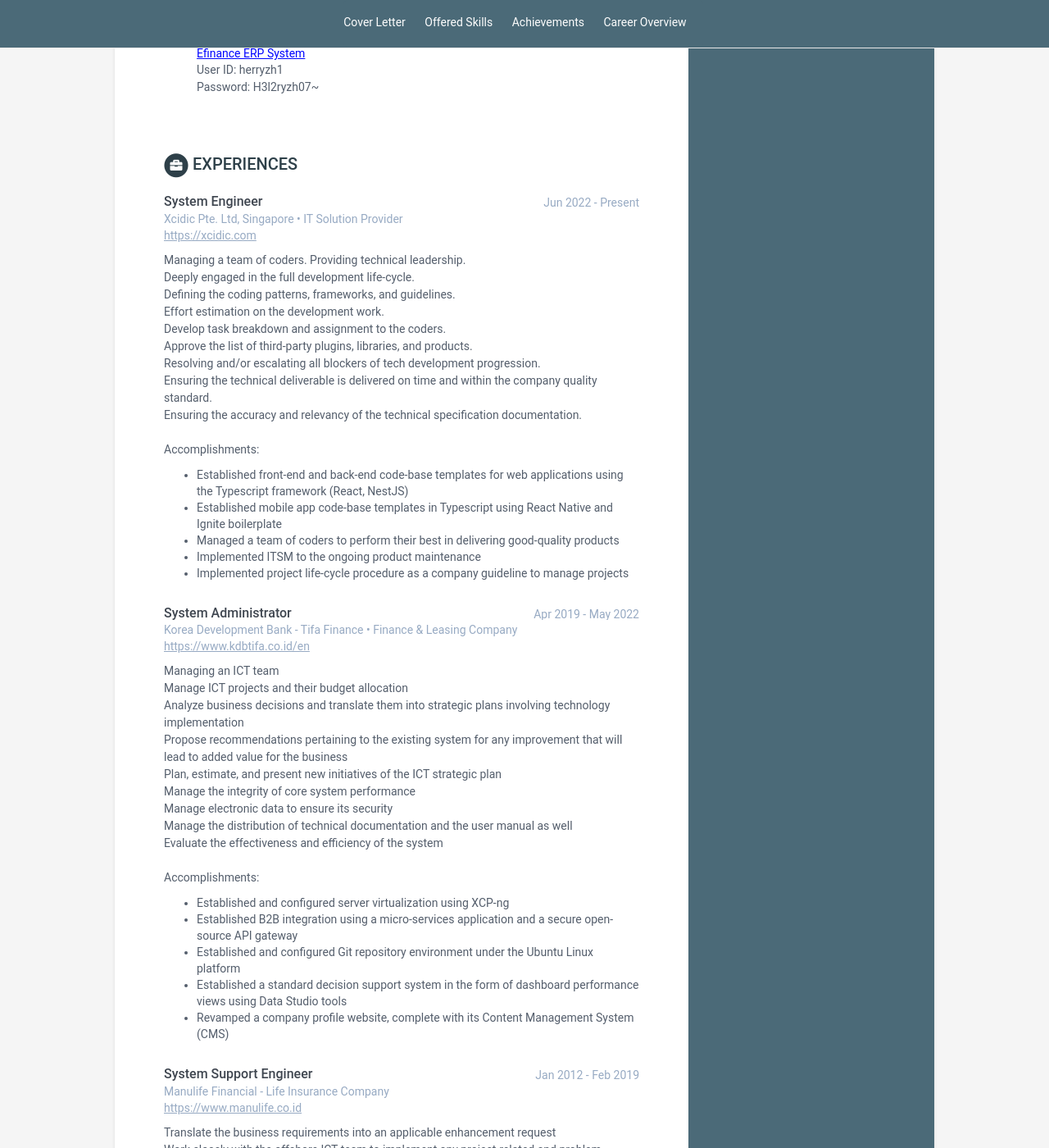
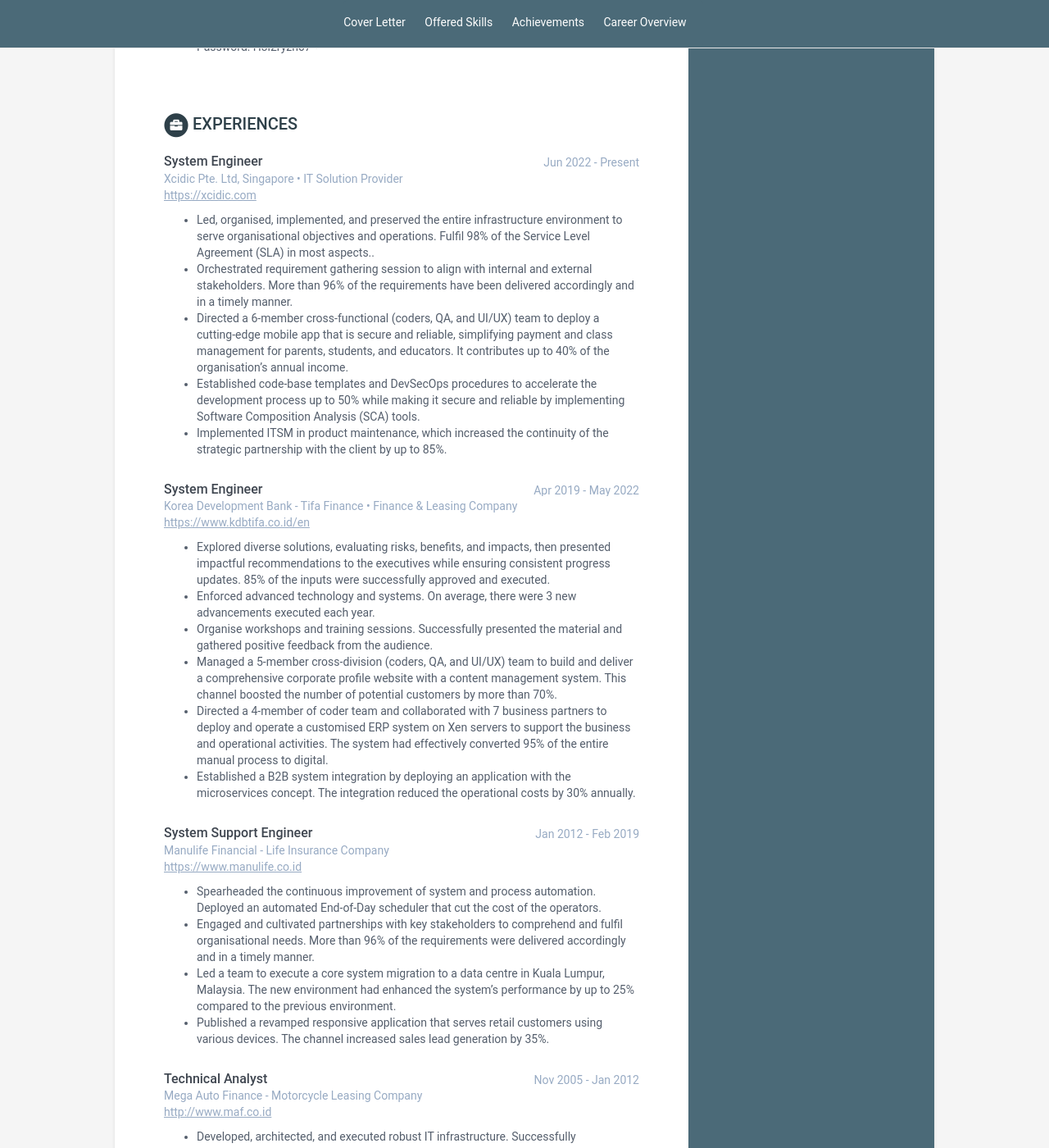
Before and after one commit to hz81/cv-se001, a Jekyll site: the page built from index.html, in a window 1280 px wide and 1400 px high, scrolled down 2017 px. Shown: the whole window at 82% size. Built offline with Jekyll 4.4.1, drawn with Linux system fonts in a browser that asks for light colours; some of the changed text lies outside the part shown.

Commit message:
Update data.yml

```diff
--- a/_data/data.yml
+++ b/_data/data.yml
@@ -3,7 +3,7 @@
 #
 
 headermenu:
-    cover-letter: https://drive.google.com/file/d/1NEh8dclpu65rqo6BNv-ihW2zmDmIaU6i/view?usp=sharing
+    cover-letter: https://1drv.ms/w/s!AvF_WyEroz-p0bFfbp2LF5k12tFl8w?e=ayH14c
 
 sidebar:
     about: False # set to False or comment line if you want to remove the "how to use?" in the sidebar
@@ -26,7 +26,7 @@ sidebar:
     github-link: https://github.com/hz81
     website: Herry's CV
     website-link: https://se1.hzy10.com
-    download-pdf: https://drive.google.com/file/d/1r8RmKPgFAh0_Rkt2WNXDl32sy1hesEK7/view?usp=sharing
+    download-pdf: https://1drv.ms/w/s!AvF_WyEroz-p0bFehKsBt9SMQGiE0A?e=kupu9n
 
     characters:
       title: Characters
@@ -94,38 +94,58 @@ qualifications:
             - Bullet point
 
 highlights:
-    title: Highlights
+    title: Professional Summary
     summary: |
-      - Experienced System Engineer (+10 years of experience)
-      - Competent in most phases of the Agile project management methodology
-      - Proficient in identifying, troubleshooting, and resolving issues or problems related to technical computer hardware and software.
-      - Proven success in maintaining communication with users during the resolution of the issue and conveying progress updates in the most friendly way possible
-      - Familiar with Microsoft and Linux Ubuntu environment
-      - Experience in maintaining legacy systems while progressing the upgrades
-      - A diligent and productive team player who accentuates communication across all lines
-      - A potential leader for a small yet effective team
-      - A passionate learner who strives to improve lives through novelty
+        Success-oriented System Engineer with 10+ years of industry expertise. <br>
+        Skilled in all stages of Agile software development life cycle. <br>
+        Competent in identifying, troubleshooting, and resolving problems related to technical computer hardware and software. <br>
+        Proven success in keeping communication during the resolution, and conveying progress updates in the most friendly way possible. <br>
+        Familiar with Microsoft and Linux Ubuntu ecosystem. <br>
+        Proficient in nurturing legacy systems while driving upgrades. <br>
+        High-productive and easy-to-adapt person. <br>
+        A positive can-do attitude and a dedicated learner aiming to enhance lives through innovation.
 
-skills-attributes:
-    title: Skills Attributes
-    skill:
-      - title: Analysis skill
-        desc: "Solid understanding of translating requirements into applicable solutions; Perform effective troubleshooting in all cases and properly solve the issue by applying best practices methods that will hold for the longest time possible"
-
-      - title: Problem-solving skill
-        desc: "A broad range of experience in applying best practise approaches to come up with creative workaround solutions; Demonstrated success in maintaining legacy systems during upgrades"
-
-      - title: Management skill
-        desc: "Adept at managing the priorities of the product/service roadmap and backlog; Competent in delivering projects using the Agile method, as proven by completing projects that convert into products/services"
-
-      - title: Organization skill
-        desc: "Confident in managing the expectations of users and stakeholders; Capable of establishing collaboration between teams, departments, and senior management"
-
-      - title: Interpersonal skill
-        desc: "Proven ability to build stakeholder and user engagement; Oversee the implementation of product changes and communicate the impact to stakeholders, users, customers, and teams"
-
-      - title: Communication skill
-        desc: "Good written and verbal communication skills; Competent languages: English (Professional), Bahasa (Native)"
+experiences:
+    title: Experiences
+    info:
+      - role: System Engineer
+        time: Jun 2022 - Present
+        company: Xcidic Pte. Ltd, Singapore • IT Solution Provider
+        site: https://xcidic.com
+        details: |
+            - Led, organised, implemented, and preserved the entire infrastructure environment to serve organisational objectives and operations. Fulfil 98% of the Service Level Agreement (SLA) in most aspects..
+            - Orchestrated requirement gathering session to align with internal and external stakeholders. More than 96% of the requirements have been delivered accordingly and in a timely manner.
+            - Directed a 6-member cross-functional (coders, QA, and UI/UX) team to deploy a cutting-edge mobile app that is secure and reliable, simplifying payment and class management for parents, students, and educators. It contributes up to 40% of the organisation’s annual income.
+            - Established code-base templates and DevSecOps procedures to accelerate the development process up to 50% while making it secure and reliable by implementing Software Composition Analysis (SCA) tools.
+            - Implemented ITSM in product maintenance, which increased the continuity of the strategic partnership with the client by up to 85%.
+      - role: System Engineer
+        time: Apr 2019 - May 2022
+        company: Korea Development Bank - Tifa Finance • Finance & Leasing Company
+        site: https://www.kdbtifa.co.id/en
+        details: |
+            - Explored diverse solutions, evaluating risks, benefits, and impacts, then presented impactful recommendations to the executives while ensuring consistent progress updates. 85% of the inputs were successfully approved and executed.
+            - Enforced advanced technology and systems. On average, there were 3 new advancements executed each year.
+            - Organise workshops and training sessions. Successfully presented the material and gathered positive feedback from the audience.
+            - Managed a 5-member cross-division (coders, QA, and UI/UX) team to build and deliver a comprehensive corporate profile website with a content management system. This channel boosted the number of potential customers by more than 70%.
+            - Directed a 4-member of coder team and collaborated with 7 business partners to deploy and operate a customised ERP system on Xen servers to support the business and operational activities. The system had effectively converted 95% of the entire manual process to digital.
+            - Established a B2B system integration by deploying an application with the microservices concept. The integration reduced the operational costs by 30% annually.
+      - role: System Support Engineer
+        time: Jan 2012 - Feb 2019
+        company: Manulife Financial - Life Insurance Company
+        site: https://www.manulife.co.id
+        details: |
+            - Spearheaded the continuous improvement of system and process automation. Deployed an automated End-of-Day scheduler that cut the cost of the operators.
+            - Engaged and cultivated partnerships with key stakeholders to comprehend and fulfil organisational needs. More than 96% of the requirements were delivered accordingly and in a timely manner.
+            - Led a team to execute a core system migration to a data centre in Kuala Lumpur, Malaysia. The new environment had enhanced the system’s performance by up to 25% compared to the previous environment.
+            - Published a revamped responsive application that serves retail customers using various devices. The channel increased sales lead generation by 35%.
+      - role: Technical Analyst
+        time: Nov 2005 - Jan 2012
+        company: Mega Auto Finance - Motorcycle Leasing Company
+        site: http://www.maf.co.id
+        details: |
+            - Developed, architected, and executed robust IT infrastructure. Successfully implemented server ecosystem by using VMware.
+            - Collaborated with cross-functional teams to deliver and deploy an upgraded core system. It supported 98% of the entire business process for both retail customers and internal back-office users.
+            - Published enhancements to improve payment collection processing time to less than 0.5 second on average.
 
 skills-tech:
     title: Technical Skills
@@ -154,121 +174,62 @@ skills-tech:
         name: "IIS, VMware, XCP-ng, WinBox"
         level: 90%
 
-      - group: "Collaboration App"
-        name: "Github, M65, Google Workspace, Jira"
+      - group: "Collaboration & Cloud services"
+        name: "Github, M65, Google Workspace, Jira, Azure Active Directory, AWS"
         level: 90%
 
+skills-attributes:
+    title: Skills Attributes
+    skill:
+      - title: Analysis skill
+        desc: "Solid understanding of translating requirements into applicable solutions; Perform effective troubleshooting in all cases and properly solve the issue by applying best practices methods that will hold for the longest time possible"
+
+      - title: Problem-solving skill
+        desc: "A broad range of experience in applying best practise approaches to come up with creative workaround solutions; Demonstrated success in maintaining legacy systems during upgrades"
+
+      - title: Management skill
+        desc: "Adept at managing the priorities of the product/service roadmap and backlog; Competent in delivering projects using the Agile method, as proven by completing projects that convert into products/services"
+
+      - title: Organization skill
+        desc: "Confident in managing the expectations of users and stakeholders; Capable of establishing collaboration between teams, departments, and senior management"
+
+      - title: Interpersonal skill
+        desc: "Proven ability to build stakeholder and user engagement; Oversee the implementation of product changes and communicate the impact to stakeholders, users, customers, and teams"
+
+      - title: Communication skill
+        desc: "Good written and verbal communication skills; Competent languages: English (Professional), Bahasa (Native)"
+
 achievements:
-    title: Achievements
+    title: Portfolios
     contributions:
-      - desc: "Developed a performance monitoring dashboard using SQL Server, .Net Core, and Google Data Studio"
+      - desc: "Led and organised a team to deliver a seamless, robust, and secure mobile application that facilitates payment and class management across parents, students, and educators in the Singapore region"
+        links:
+          - url: https://play.google.com/store/apps/details?id=com.tuut
+            urldesc: Google PlayStore
+            urlatt:
+          - url: https://apps.apple.com/sg/app/tuut/id6446396937
+            urldesc: Apple AppStore
+            urlatt:
+      - desc: "Developed and implemented a performance monitoring dashboard called ikankita.org using SQL Server, .Net core, and Google Data Studio"
         links:
           - url: https://ikankita.org
-            urldesc: Ikankita
+            urldesc: ikankita.org
             urlatt:
-      - desc: "Worked with a team to deliver a seamless, robust, and secure mobile application that facilitates payment and class management across parents, students, and educators"
-        links:
-          - url: https://play.google.com/store/apps/details?id=com.tuut
-            urldesc: Google Play
-            urlatt:
-          - url: https://apps.apple.com/sg/app/tuut/id6446396937
-            urldesc: App Store
-            urlatt:
-      - desc: "Manage a team of three to conduct sub-system data migration to a data centre in Kuala Lumpur, Malaysia"
-        links:
-      - desc: "Worked with a team to develop revamped web applications that serves retail customers"
-        links:
-      - desc: "Manage an outsourced team to develop and deliver a company profile website, complete with its CMS"
+      - desc: "Orchestrated a team to deploy a company profile website complete with its content management system"
         links:
           - url: https://www.kdbtifa.co.id/en
-            urldesc: KDBTifa
+            urldesc: kdbtifa.co.id
             urlatt:
           - url: https://www.kdbtifa.co.id/backend/backend/auth/signin
-            urldesc: KDBTifa CMS
+            urldesc: CMS
             urlatt:
-      - desc: "Maintained a customized ERP system during its upgrade process. A trial site is available as the following:"
+      - desc: "Administered a customised ERP system during an upgrade process, including providing a staging site for trial"
         links:
           - url: http://202.157.189.196:7799
-            urldesc: Efinance ERP System
+            urldesc: ERP System
             urlatt: |
               User ID: herryzh1 <br>
               Password: H3l2ryzh07~
 
-experiences:
-    title: Experiences
-    info:
-      - role: System Engineer
-        time: Jun 2022 - Present
-        company: Xcidic Pte. Ltd, Singapore • IT Solution Provider
-        site: https://xcidic.com
-        details: |
-          Managing a team of coders. Providing technical leadership. <br>
-          Deeply engaged in the full development life-cycle. <br>
-          Defining the coding patterns, frameworks, and guidelines. <br>
-          Effort estimation on the development work. <br>
-          Develop task breakdown and assignment to the coders. <br>
-          Approve the list of third-party plugins, libraries, and products. <br>
-          Resolving and/or escalating all blockers of tech development progression. <br>
-          Ensuring the technical deliverable is delivered on time and within the company quality standard. <br>
-          Ensuring the accuracy and relevancy of the technical specification documentation. <br><br>
-          Accomplishments:
-            - Established front-end and back-end code-base templates for web applications using the Typescript framework (React, NestJS)
-            - Established mobile app code-base templates in Typescript using React Native and Ignite boilerplate
-            - Managed a team of coders to perform their best in delivering good-quality products
-            - Implemented ITSM to the ongoing product maintenance
-            - Implemented project life-cycle procedure as a company guideline to manage projects
-      - role: System Administrator
-        time: Apr 2019 - May 2022
-        company: Korea Development Bank - Tifa Finance • Finance & Leasing Company
-        site: https://www.kdbtifa.co.id/en
-        details: |
-          Managing an ICT team <br>
-          Manage ICT projects and their budget allocation <br>
-          Analyze business decisions and translate them into strategic plans involving technology implementation <br>
-          Propose recommendations pertaining to the existing system for any improvement that will lead to added value for the business <br>
-          Plan, estimate, and present new initiatives of the ICT strategic plan <br>
-          Manage the integrity of core system performance <br>
-          Manage electronic data to ensure its security <br>
-          Manage the distribution of technical documentation and the user manual as well <br>
-          Evaluate the effectiveness and efficiency of the system <br><br>
-          Accomplishments:
-            - Established and configured server virtualization using XCP-ng
-            - Established B2B integration using a micro-services application and a secure open-source API gateway
-            - Established and configured Git repository environment under the Ubuntu Linux platform
-            - Established a standard decision support system in the form of dashboard performance views using Data Studio tools
-            - Revamped a company profile website, complete with its Content Management System (CMS)
-      - role: System Support Engineer
-        time: Jan 2012 - Feb 2019
-        company: Manulife Financial - Life Insurance Company
-        site: https://www.manulife.co.id
-        details: |
-          Translate the business requirements into an applicable enhancement request <br>
-          Work closely with the offshore ICT team to implement any project-related and problem-solving activities <br>
-          Develop, enhance, improve, and implement any changes to the application based on the project scope using scrum and waterfall methodologies <br>
-          Manage the ICT projects and ensure all the tasks are well execute without any constraints <br>
-          Manage the prioritization of incident tickets <br>
-          Monitor, evaluate, and improve application performance <br>
-          Conduct user training sessions for any new changes applied <br>
-          Determine the quality of code before production deployment <br><br>
-          Accomplishments:
-            - Led a team to perform sub-system data migration to a data center in Kuala Lumpur (Malaysia)
-            - Managed a DevOps team to deliver a qualified service solution and products in a timely fashion
-            - Revamped an external website with mobile device compatibility using AngularJS and .Net framework
-      - role: Technical Analyst
-        time: Nov 2005 - Jan 2012
-        company: Mega Auto Finance - Motorcycle Leasing Company
-        site: http://www.maf.co.id
-        details: |
-          Inquiring regarding business and user requirements <br>
-          Managing a production support team <br>
-          Project execution using a waterfall approach <br>
-          Managing incident ticket handling activities <br>
-          Monitoring application performance <br>
-          Organize user training sessions <br><br>
-          Accomplishments:
-            - Revamped a core application website
-            - Improved a payment collection module by accelerating its processing time up to 95%
-            - Averaged 98% of service level agreements in delivering resolution based on the submitted tickets
-
 footer: >
     Designed with <i class="fas fa-heart"></i> by <a href="http://themes.3rdwavemedia.com" target="_blank" rel="nofollow">Xiaoying Riley</a>
```
